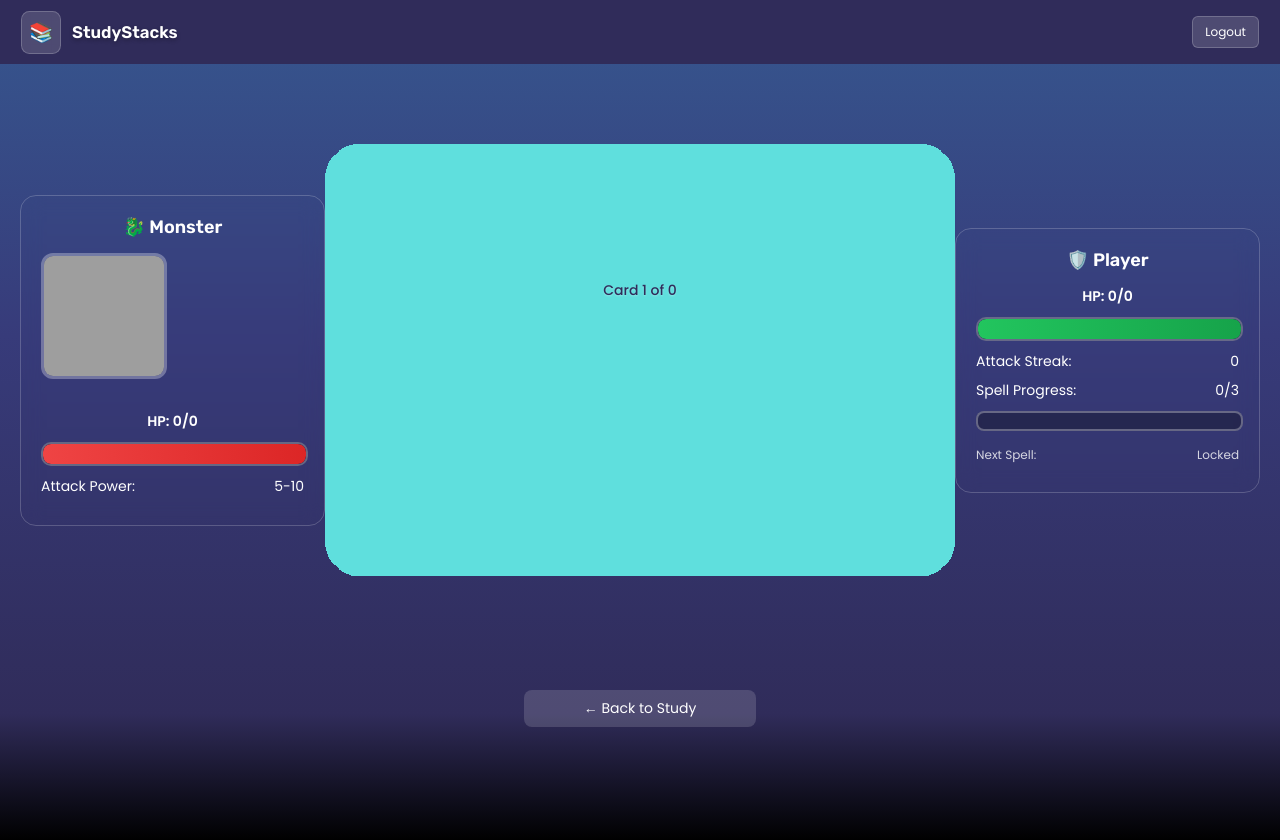
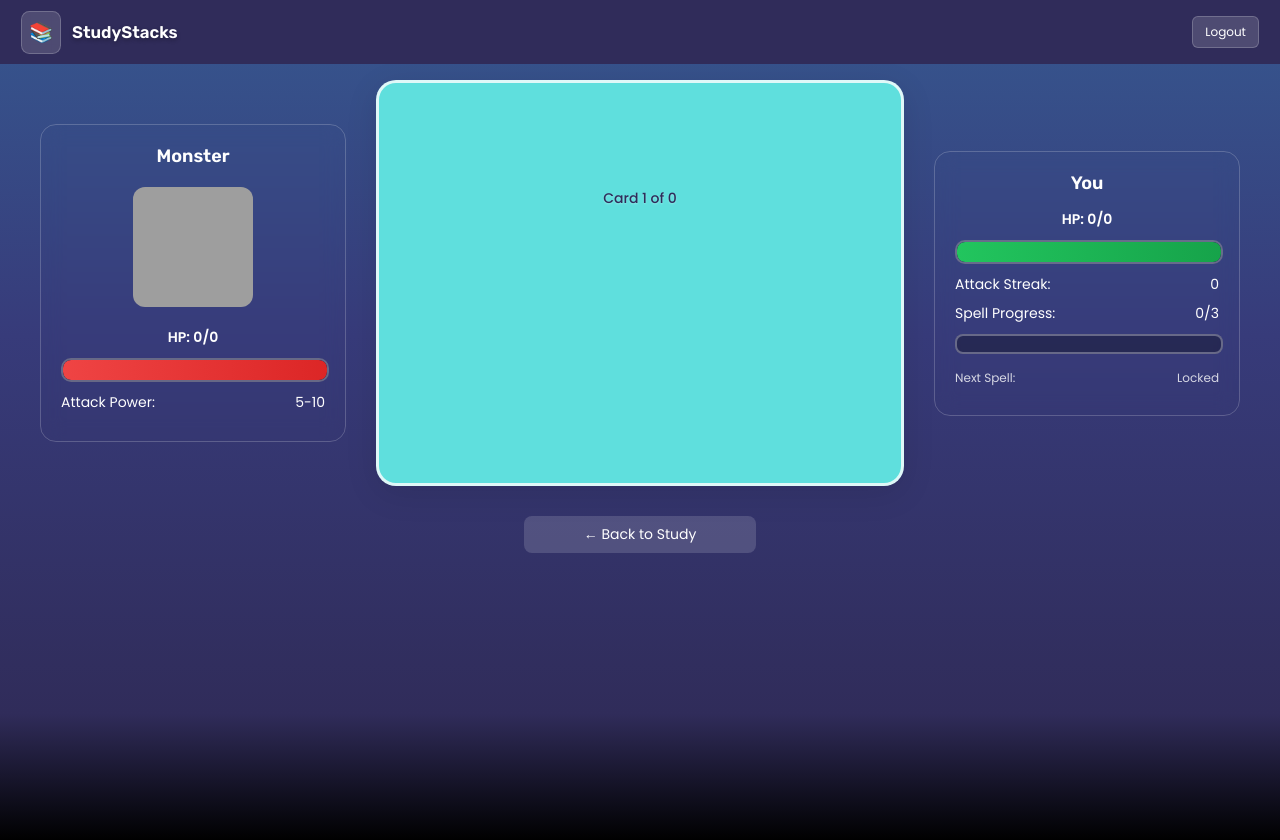
Before and after one commit to MossyConsole/StudyStacks, a Flask app: template templates/study-session.html in a window 1280 px wide. Run offline with Flask 2, Linux system fonts and the light colour scheme; the template is opened without the code that fills it, so the values that code supplies are empty; some web fonts are replaced; grey boxes are pictures that could not be loaded.

Commit message:
UI update
Better UI for the study sessions.

```diff
--- a/templates/study-session.html
+++ b/templates/study-session.html
@@ -59,17 +59,18 @@
 
         .content-container {
             margin-top: 40px;
-            padding: 20px;
-            max-width: 1200px;
+            padding: 40px;
+            max-width: 1400px;
             margin-left: auto;
             margin-right: auto;
         }
 
         .game-layout {
-            display: grid;
-            grid-template-columns: 1fr 2fr 1fr;
+            display: flex;
+            justify-content: space-between;
+            align-items: center;
             gap: 30px;
-            align-items: center;
+            width: 100%;
         }
 
         .monster-panel {
@@ -80,7 +81,8 @@
             backdrop-filter: blur(10px);
             z-index: 10;
             position: relative;
-            margin-left: -20px;
+            flex: 1;
+            min-width: 0;
         }
 
         .player-panel {
@@ -91,7 +93,13 @@
             backdrop-filter: blur(10px);
             z-index: 10;
             position: relative;
-            margin-right: -20px;
+            flex: 1;
+            min-width: 0;
+        }
+
+        .study-card-container {
+            flex: 2;
+            min-width: 0;
         }
 
         .health-bar {
@@ -167,9 +175,9 @@
             width: 120px;
             height: 120px;
             border-radius: 12px;
-            margin: 0 auto 20px;
-            border: 3px solid rgba(255, 255, 255, 0.3);
+            margin: 20px auto;
             object-fit: cover;
+            display: block;
         }
 
         .back-btn {
@@ -192,26 +200,29 @@
         .study-card {
             position: relative;
             text-align: center;
-            min-height: 600px;
+            background: #5FDFDD;
+            border-radius: 20px;
+            border: 3px solid rgba(255, 255, 255, 0.8);
+            box-shadow: 0 8px 32px rgba(0, 0, 0, 0.1);
+            backdrop-filter: blur(10px);
+            min-height: 400px;
             display: flex;
             flex-direction: column;
             justify-content: center;
         }
 
         .flashcard-svg {
-            position: absolute;
-            top: 50%;
-            left: 50%;
-            transform: translate(-50%, -50%);
-            width: 630px;
-            height: 432px;
-            z-index: 1;
+            display: none;
         }
 
         .card-content {
             position: relative;
             z-index: 2;
-            padding: 150px 50px;
+            padding: 40px 50px;
+            display: flex;
+            flex-direction: column;
+            justify-content: center;
+            flex-grow: 1;
         }
 
         .deck-title {
@@ -560,7 +571,7 @@
         <div class="game-layout">
             <!-- Monster Panel -->
             <div class="monster-panel">
-                <div class="panel-title">🐉 Monster</div>
+                <div class="panel-title">Monster</div>
                 <img src="{{ url_for('static', filename='assets/minotaur4x.png') }}" class="monster-image" alt="Minotaur Monster">
                 <div class="health-text">HP: <span id="monster-hp-text">0</span>/<span id="monster-max-hp">0</span></div>
                 <div class="health-bar">
@@ -573,7 +584,8 @@
             </div>
 
             <!-- Study Card -->
-            <div class="study-card">
+            <div class="study-card-container">
+                <div class="study-card">
                 <img src="{{ url_for('static', filename='assets/flashcard.svg') }}" class="flashcard-svg" alt="Flashcard background">
 
                 <div class="card-content">
@@ -612,10 +624,11 @@
                     </div>
                 </div>
             </div>
+            </div>
 
             <!-- Player Panel -->
             <div class="player-panel">
-                <div class="panel-title">🛡️ Player</div>
+                <div class="panel-title">You</div>
                 <div class="health-text">HP: <span id="player-hp-text">0</span>/<span id="player-max-hp">0</span></div>
                 <div class="health-bar">
                     <div class="health-fill player-health" id="player-health-bar" style="width: 100%;"></div>
@@ -675,8 +688,8 @@
         function initializeGame() {
             // Calculate health values (doubled)
             const totalCards = studyData.length;
-            playerMaxHP = totalCards * 20;  // Doubled from 10 to 20
-            monsterMaxHP = Math.ceil((playerMaxHP * 2/3) / 10) * 10;
+            playerMaxHP = totalCards * 20;
+            monsterMaxHP = Math.ceil((playerMaxHP * 2/3) / 10) * 50;
 
             // Set initial HP
             playerHP = playerMaxHP;
```
Also changed, not shown: static/assets/flashcard.svg (deleted).
